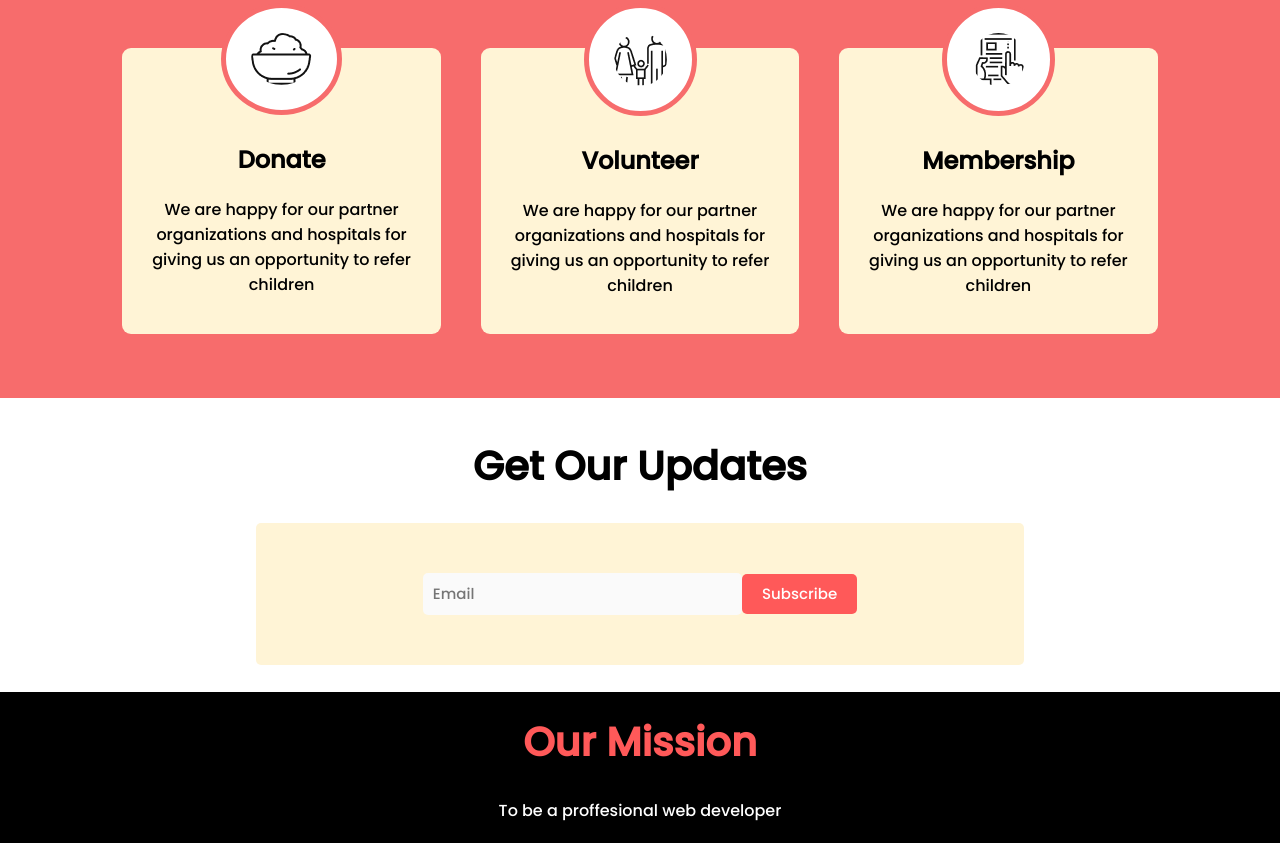
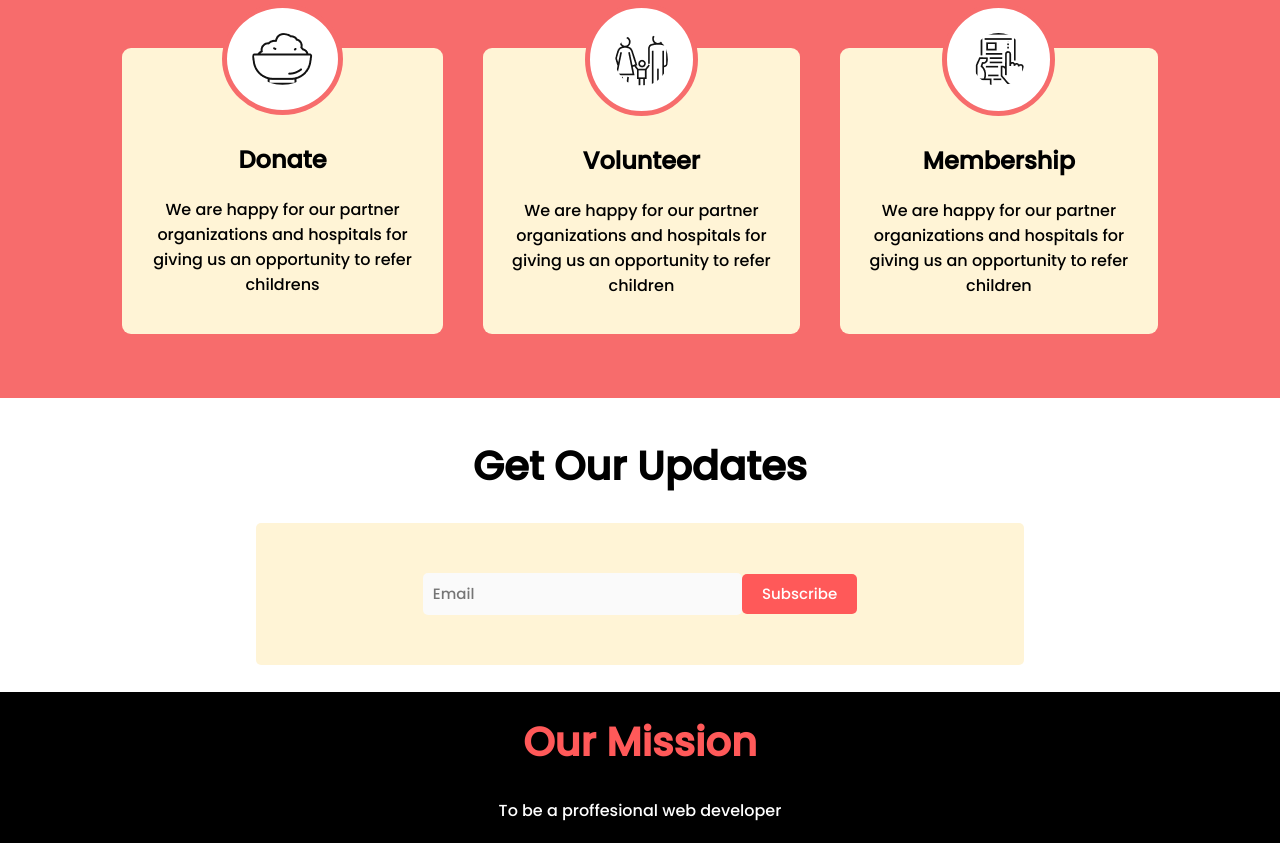
Before and after one commit to Muhaiminulsarkar/Donate_Today, a plain HTML site: page index.html in a window 1280 px wide. Shown: the part 2602-3445 px from the top of the page. Drawn offline with Linux system fonts and the light colour scheme.

Commit message:
update content

```diff
--- a/index.html
+++ b/index.html
@@ -110,7 +110,7 @@
         <div id="education" class="plan2">
             <img src="icons/food.png" alt="">
             <h2>Donate</h2>
-            <p>We are happy for our partner organizations and hospitals for giving us an opportunity to refer children
+            <p>We are happy for our partner organizations and hospitals for giving us an opportunity to refer childrens
             </p>
         </div>
         <div id="education" class="plan2">
```
